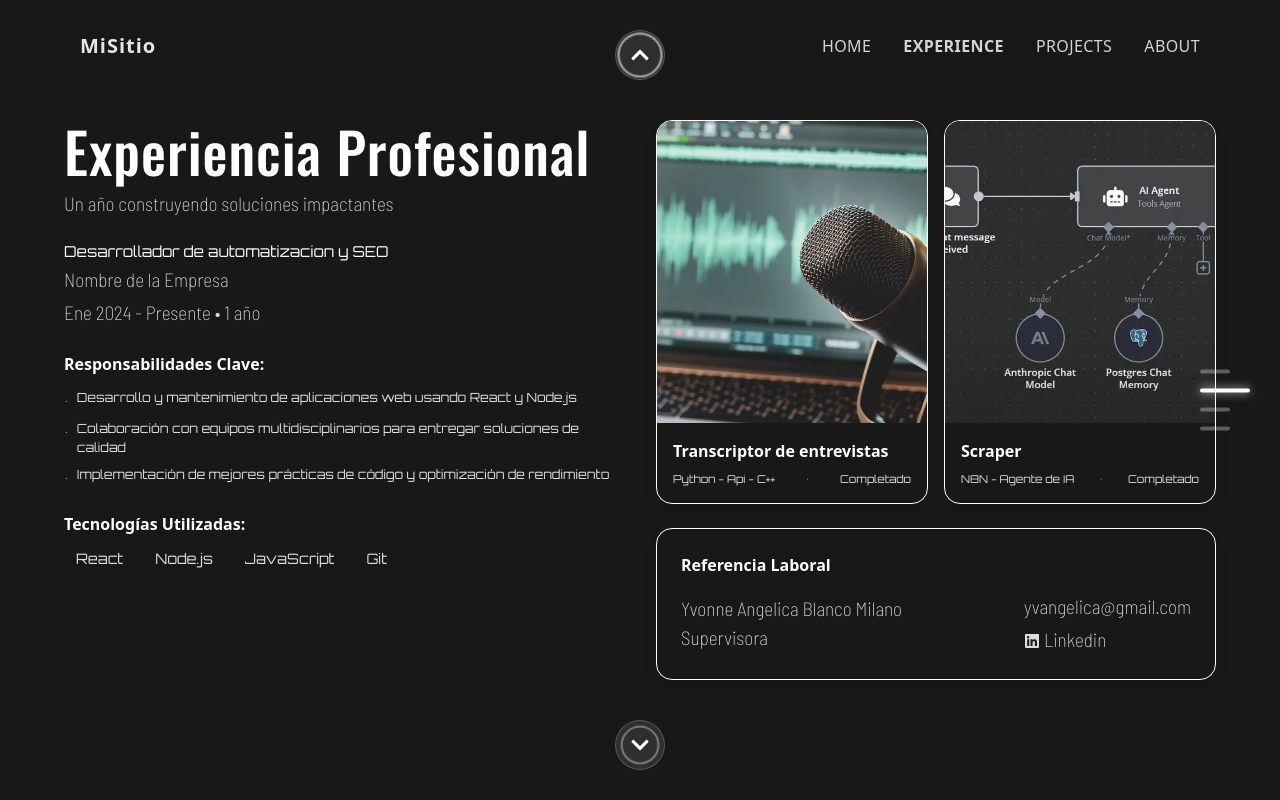
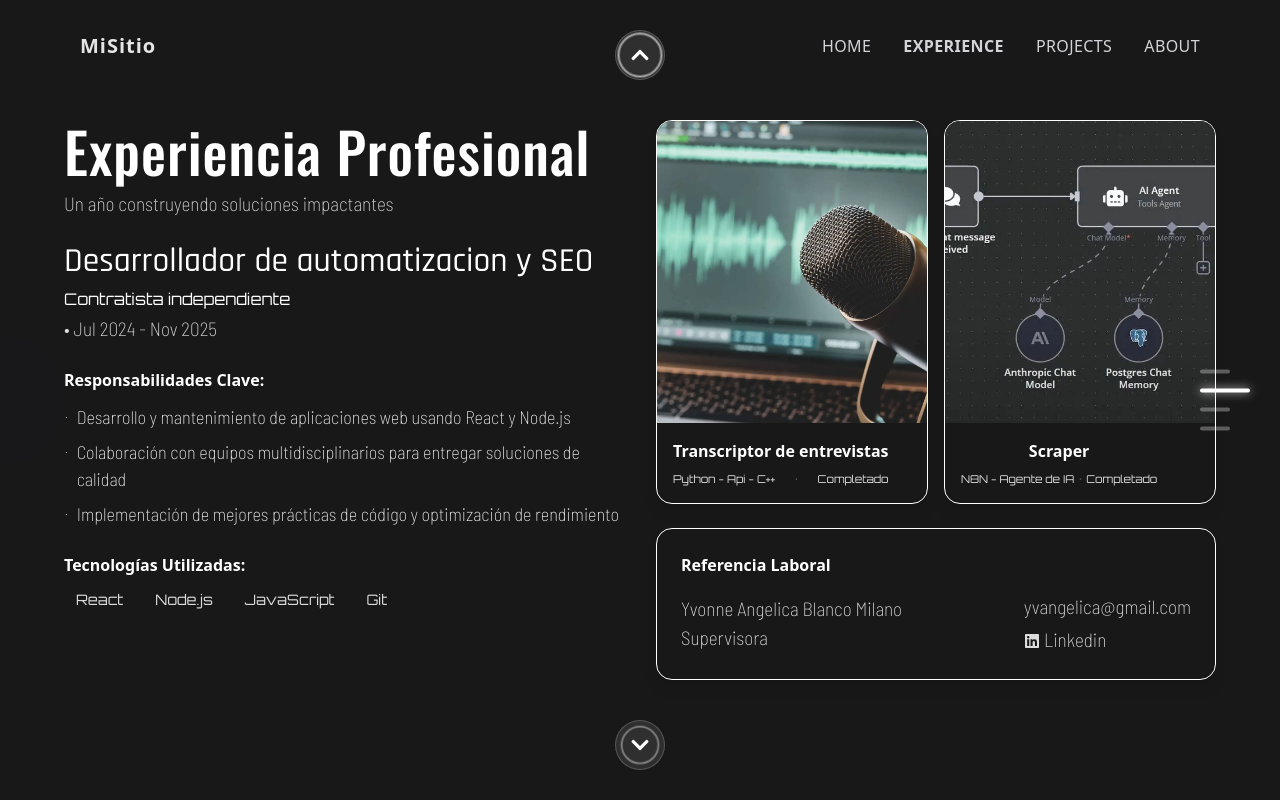
Before and after one commit to Giovani-DevCoder/Portfoliov2, a React (Vite) app: page / in a window 1280 px wide. Both pictures are taken after a click on the button 640 px from the left and 745 px from the top of the page. Built offline with nearby package versions, Linux system fonts and the light colour scheme.

Commit message:
4-12-2025

```diff
--- a/src/App.css
+++ b/src/App.css
@@ -35,10 +35,15 @@ h2 {
   line-height: 1.2;
   max-width: 100%;
 }
+
+.experience {
+  font-size: 2.1em;
+}
+
 h3 {
   font-family: "Orbitron", sans-serif;
   font-weight: 400;
-  font-size: 15px;
+  font-size: 1.0em;
 }
 
 p{
@@ -62,6 +67,12 @@ span{
   font-size: 0.9em;
   line-height: 1.5;
   color: #dcdcdc;
+}
+
+.spanRead{
+  font-family: "Barlow Semi Condensed", sans-serif;
+  font-size: 1.3em;
+  color: #ececec;
 }
 
 .home-tittle {
--- a/src/App.jsx
+++ b/src/App.jsx
@@ -80,14 +80,14 @@ function App() {
 
   const sections = [
     { id: "home", component: <Home /> },
-    { id: "experience", component: <Experience /> },
-    { id: "projects", component: <Project onOpenModal={handleOpenModal} /> },
+    { id: "experience", component: <Experience onOpenModal={handleOpenModal} /> },
+    { id: "projects", component: <Project  /> },
     { id: "about", component: <About /> }
   ]
 
   return (
     <div className="app-container">
-      {currentSection === 2 && (
+      {currentSection === 1 && (
       <CircleTransitionModal open={modalOpen} onClose={handleCloseModal}>
 
         {selectedProject}
--- a/src/components/HoverAnimatedButton.jsx
+++ b/src/components/HoverAnimatedButton.jsx
@@ -1,6 +1,5 @@
-// components/HoverAnimatedButton.jsx
 import React from "react"
-import styles from "./sections/project.module.css" // Ajusta la ruta si es necesario
+import styles from "./sections/project.module.css"
 
 const HoverAnimatedButton = ({
   videoSrc,
--- a/src/components/modal/ProjectsData.jsx
+++ b/src/components/modal/ProjectsData.jsx
@@ -1,4 +1,17 @@
 export const projectData = {
+
+
+    "Scraper": {
+        title: "Scraper",
+        description: "Interfaz de usuario moderna y responsiva para un blog personal.",
+        images: [
+      "/images/delivery-1.jpg",
+      "/images/delivery-2.jpg",
+      "/images/delivery-3.jpg"
+    ],
+        tag: ["React"]
+    },
+
     "Delivery App": {
         title: "Delivery App",
         description: "Aplicación de entrega de comida con funcionalidades de usuario y administrador.",
--- a/src/components/sections/Experience.jsx
+++ b/src/components/sections/Experience.jsx
@@ -1,7 +1,12 @@
-import React from 'react';
+import { useEffect, useRef, useState } from "react"
 import { FaLinkedin } from "react-icons/fa";
 
-const Experience = () => {
+
+
+const Experience = ({onOpenModal}) => {
+
+
+
   return (
     <section className="h-screen w-full flex items-center justify-center px-8 md:px-12 lg:px-20 py-24 bg-background">
       <div className="max-w-6xl w-full h-full flex items-center py-8">
@@ -15,9 +20,9 @@ const Experience = () => {
 
             <div className="space-y-6">
               <div>
-                <h3 className="text-2xl font-bold text-foreground mb-1">Desarrollador de automatizacion y SEO</h3>
-                <p className="text-primary font-semibold mb-1">Nombre de la Empresa</p>
-                <p className="text-sm text-muted-foreground">Ene 2024 - Presente • 1 año</p>
+                <h2 className="experience text-2xl font-bold text-foreground mb-1">Desarrollador de automatizacion y SEO</h2>
+                <h3 className="text-primary font-semibold mb-1">Contratista independiente</h3>
+                <p className="text-sm text-muted-foreground">• Jul 2024 - Nov 2025</p>
               </div>
 
               <div className="space-y-3">
@@ -25,15 +30,15 @@ const Experience = () => {
                 <ul className="space-y-2 text-sm text-muted-foreground">
                   <li className="flex items-start gap-2">
                     <span className="text-primary mt-1">•</span>
-                    <span>Desarrollo y mantenimiento de aplicaciones web usando React y Node.js</span>
+                    <span className="spanRead">Desarrollo y mantenimiento de aplicaciones web usando React y Node.js</span>
                   </li>
                   <li className="flex items-start gap-2">
                     <span className="text-primary mt-1">•</span>
-                    <span>Colaboración con equipos multidisciplinarios para entregar soluciones de calidad</span>
+                    <span className="spanRead">Colaboración con equipos multidisciplinarios para entregar soluciones de calidad</span>
                   </li>
                   <li className="flex items-start gap-2">
                     <span className="text-primary mt-1">•</span>
-                    <span>Implementación de mejores prácticas de código y optimización de rendimiento</span>
+                    <span className="spanRead">Implementación de mejores prácticas de código y optimización de rendimiento</span>
                   </li>
                 </ul>
               </div>
@@ -56,7 +61,9 @@ const Experience = () => {
           <div className="md:col-span-3 flex flex-col gap-6">
             <div className="grid grid-cols-2 gap-4 flex-1">
               {/* Proyecto 1 */}
-              <div className="bg-card border border-border rounded-2xl overflow-hidden shadow-lg hover:shadow-xl transition-shadow cursor-pointer flex flex-col">
+              <button
+              onClick={() => onOpenModal("Transcriptor")}
+              className="bg-card border border-border rounded-2xl overflow-hidden shadow-lg hover:shadow-xl transition-shadow cursor-pointer flex flex-col">
                 <div className="flex-1 bg-muted relative overflow-hidden">
                   <img
                     src="/transcriptor.webp"
@@ -72,10 +79,11 @@ const Experience = () => {
                     <span className="text-green-600 font-medium">Completado</span>
                   </div>
                 </div>
-              </div>
+              </button>
 
               {/* Proyecto 2 */}
-              <div className="bg-card border border-border rounded-2xl overflow-hidden shadow-lg hover:shadow-xl transition-shadow cursor-pointer flex flex-col">
+              <button onClick={() => onOpenModal("Scraper")}
+              className="bg-card border border-border rounded-2xl overflow-hidden shadow-lg hover:shadow-xl transition-shadow cursor-pointer flex flex-col">
                 <div className="flex-1 bg-muted relative overflow-hidden">
                   <img src="/scraper.webp"
                   alt="Proyecto 2"
@@ -89,7 +97,7 @@ const Experience = () => {
                     <span className="text-green-600 font-medium">Completado</span>
                   </div>
                 </div>
-              </div>
+              </button>
             </div>
 
             <div className="bg-card border border-border rounded-2xl p-6 shadow-lg">
```
